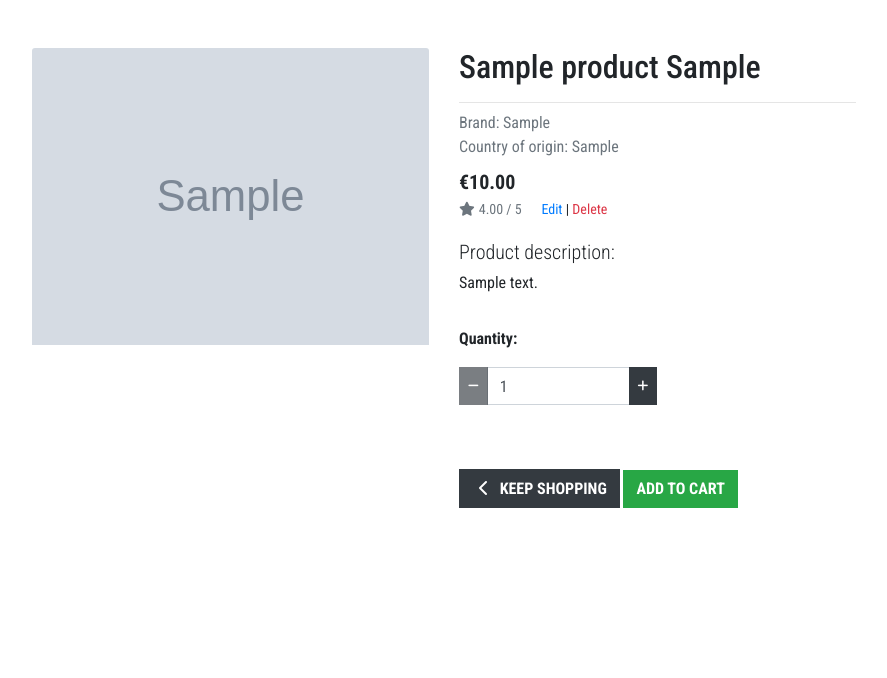
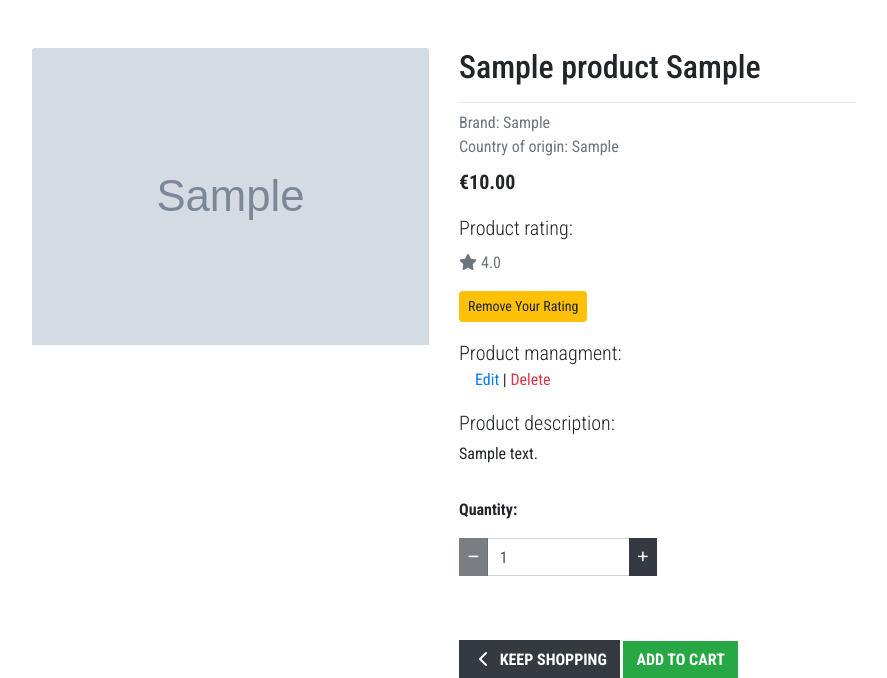
Before and after one commit to dcigic92/pp5-balkan-food-market, a Django app: page /products/1/ in a window 1280 px wide. Shown: the part 128-806 px from the top of the page, without its empty margins (196-1083 px from the left). Before the commit the page ends 636 px from the top, so only its background shows below. Run offline with Django 4.2, Linux system fonts and the light colour scheme; a user stored in the database is signed in; tables that the repository leaves empty hold one stand-in row (values such as "Sample post"); grey boxes marked "Sample" are stand-in pictures; some libraries are stand-ins or nearby versions; some web fonts are replaced.

Commit message:
Add user rating functionality

```diff
--- a/products/models.py
+++ b/products/models.py
@@ -1,4 +1,5 @@
 from django.db import models
+from django.contrib.auth.models import User
 
 
 STATUS = ((0, "In stock"), (1, "Out of stock"))
@@ -26,10 +27,18 @@ class Product(models.Model):
     country_of_origin = models.CharField(max_length=254)
     description = models.TextField()
     price = models.DecimalField(max_digits=6, decimal_places=2)
-    rating = models.DecimalField(max_digits=6, decimal_places=2, null=True, blank=True)
     image_url = models.URLField(max_length=1024, null=True, blank=True)
     image = models.ImageField(null=True, blank=True)
     status = models.IntegerField(choices=STATUS, default=0)
 
     def __str__(self):
         return self.name
+
+
+class Rating(models.Model):
+    user = models.ForeignKey(User, on_delete=models.CASCADE)
+    product = models.ForeignKey(Product, on_delete=models.CASCADE)
+    rating = models.IntegerField()
+
+    def __str__(self):
+        return f"Rating for {self.product} by {self.user}: {self.rating}"
--- a/products/templates/products/product_details.html
+++ b/products/templates/products/product_details.html
@@ -24,16 +24,46 @@
                     <p class="text-muted mb-0 mt-2 text-left">Brand: {{ product.brand }}</p>
                     <p class="text-muted mb-0 text-left">Country of origin: {{ product.country_of_origin }}</p>
                     <p class="lead mb-0 mt-2 text-left font-weight-bold">€{{ product.price }}</p>
-                    {% if product.rating %}
-                        <small class="text-muted"><i class="fas fa-star mr-1"></i>{{ product.rating }} / 5</small>
+                    <p class="lead mb-0 text-left mt-3 mb-2">Product rating:</p>
+                    {% if average_rating %}
+                        <p class="text-muted">
+                            <i class="fas fa-star mr-1"></i>{{ average_rating|floatformat:1 }}
+                        </p>
                     {% else %}
-                        <small class="text-muted">No Rating</small>
+                        <p class="text-muted">No Ratings</p>
+                    {% endif %}
+                    {% if request.user.is_authenticated %}
+                        {% if user_rating %}
+                        <!-- Button to remove user's rating -->
+                        <form action="{% url 'remove_rating' product_id=product.id %}" method="post">
+                            {% csrf_token %}
+                            <button type="submit" class="btn btn-warning btn-sm">Remove Your Rating</button>
+                        </form>
+                        {% else %}
+                        <!-- Rating form for the user -->
+                        <form id="rating-form" action="{% url 'rate_product' product_id=product.id %}" method="post">
+                            {% csrf_token %}
+                            <div class="form-group">
+                                <label for="{{ form.rating.id_for_label }}" class="lead mb-2 text-left">Rate product:</label>
+                                <select name="rating" id="{{ form.rating.id_for_label }}" class="form-control">
+                                    <option value="" selected disabled>Select rating</option>
+                                    <option value="1">1</option>
+                                    <option value="2">2</option>
+                                    <option value="3">3</option>
+                                    <option value="4">4</option>
+                                    <option value="5">5</option>
+                                </select>
+                            </div>
+                            <button type="submit" class="btn btn-dark btn-sm">Submit Rating</button>
+                        </form>
+                        {% endif %}
                     {% endif %}
                     {% if request.user.is_superuser %}
-                        <small class="ml-3">
-                            <a href="{% url 'edit_product' product.id %}">Edit</a> |
-                            <a class="text-danger" href="{% url 'delete_product' product.id %}">Delete</a>
-                        </small>
+                        <p class="lead mb-0 text-left mt-3">Product managment:</p>
+                            <p class="ml-3">
+                                <a href="{% url 'edit_product' product.id %}">Edit</a> |
+                                <a class="text-danger" href="{% url 'delete_product' product.id %}">Delete</a>
+                            </p>
                     {% endif %}
                     <p class="lead mb-0 text-left mt-3">Product description:</p>
                     <p class="mt-1">{{ product.description }}</p>
@@ -89,4 +119,26 @@
 {% block postloadjs %}
 {{ block.super }}
 {% include 'products/includes/quantity_input_script.html' %}
+<script>
+    $(document).ready(function() {
+        $('#submit-rating-btn').on('click', function(event) {
+            event.preventDefault();
+            var formData = $('#rating-form').serialize();
+            $.ajax({
+                url: $('#rating-form').attr('action'),
+                type: 'POST',
+                data: formData,
+                success: function(response) {
+                    if (response.success) {
+                        // Reload the page to reflect the updated rating
+                        location.reload();
+                    }
+                },
+                error: function(xhr, status, error) {
+                    console.error('Failed to submit rating: ' + error);
+                }
+            });
+        });
+    });
+</script>
 {% endblock %}
--- a/products/urls.py
+++ b/products/urls.py
@@ -7,4 +7,6 @@ urlpatterns = [
     path('add/', views.add_product, name='add_product'),
     path('edit/<int:product_id>/', views.edit_product, name='edit_product'),
     path('delete/<int:product_id>/', views.delete_product, name='delete_product'),
+    path('rate_product/<int:product_id>/', views.rate_product, name='rate_product'),
+    path('remove_rating/<int:product_id>/', views.remove_rating, name='remove_rating'),
 ]
--- a/products/views.py
+++ b/products/views.py
@@ -2,16 +2,19 @@ from django.shortcuts import render, redirect, get_object_or_404
 from django.contrib import messages
 from django.db.models import Q
 from django.db.models.functions import Lower
-from .models import Product, Category
+from .models import Product, Category, Rating
 from .forms import ProductForm
 from django.urls import reverse
 from django.contrib.auth.decorators import login_required
+from django.db.models import Avg
 
 
 def all_products(request):
     """ A view to show all products """
 
-    products = Product.objects.all()
+    # Fetch all products and annotate each product with its average rating
+    products = Product.objects.annotate(average_rating=Avg('rating__rating'))
+
     query = None
     categories = None
     sort = None
@@ -22,26 +25,31 @@ def all_products(request):
             sortkey = request.GET['sort']
             sort = sortkey
             if sortkey == 'name':
-                sortkey = 'lower_name'
-                products = products.annotate(lower_name=Lower('name'))
-            if sortkey == 'category':
+                sortkey = 'name'
+            elif sortkey == 'category':
                 sortkey = 'category__name'
+            elif sortkey == 'rating':
+                sortkey = 'average_rating'
             if 'direction' in request.GET:
                 direction = request.GET['direction']
                 if direction == 'desc':
                     sortkey = f'-{sortkey}'
+            # Sort products based on the selected sort key
             products = products.order_by(sortkey)
 
         if 'category' in request.GET:
             categories = request.GET['category'].split(',')
+            # Filter products by selected categories
             products = products.filter(category__name__in=categories)
             categories = Category.objects.filter(name__in=categories)
 
         if 'q' in request.GET:
             query = request.GET['q']
+            # Filter products by search query
             queries = Q(name__icontains=query) | Q(description__icontains=query) | Q(brand__icontains=query)
             products = products.filter(queries)
 
+    # Generate the current sorting information for display in the template
     current_sorting = f'{sort}_{direction}'
 
     context = {
@@ -58,9 +66,17 @@ def product_details(request, product_id):
     """ A view to show product details """
 
     product = get_object_or_404(Product, pk=product_id)
+    if request.user.is_authenticated:
+        user_rating = Rating.objects.filter(user=request.user, product=product).exists()
+    else:
+        user_rating = False
+    # Calculate average rating
+    average_rating = Rating.objects.filter(product=product).aggregate(Avg('rating'))['rating__avg']
 
     context = {
         'product': product,
+        'user_rating': user_rating,
+        'average_rating': average_rating,
     }
 
     return render(request, 'products/product_details.html', context)
@@ -130,4 +146,33 @@ def delete_product(request, product_id):
     product = get_object_or_404(Product, pk=product_id)
     product.delete()
     messages.success(request, 'Product deleted!')
+
     return redirect(reverse('products'))
+
+
+@login_required
+def rate_product(request, product_id):
+    product = get_object_or_404(Product, pk=product_id)
+    user = request.user
+
+    if request.method == 'POST':
+        rating_value = int(request.POST.get('rating'))
+        # Create a new rating
+        new_rating = Rating(user=user, product=product, rating=rating_value)
+        new_rating.save()
+        messages.success(request, 'Your rating has been added.')
+
+    # Redirect back to the product details page
+    return redirect('product_details', product_id=product_id)
+
+
+@login_required
+def remove_rating(request, product_id):
+    if request.method == 'POST':
+        product = get_object_or_404(Product, pk=product_id)
+        user = request.user
+        rating = get_object_or_404(Rating, product=product, user=user)
+        rating.delete()
+        messages.success(request, 'Your rating has been removed.')
+
+    return redirect('product_details', product_id=product_id)
```
Also changed, not shown: products/forms.py (+14 -1 lines), products/templates/products/products.html (+5 -3 lines), products/migrations/0002_auto_20240410_1449.py (added).
